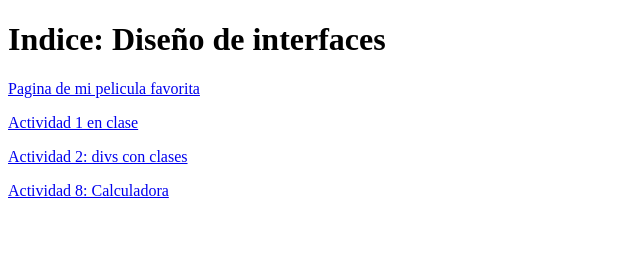
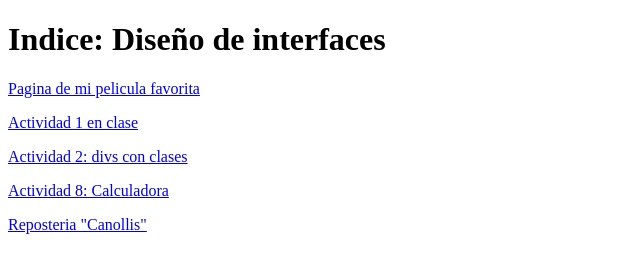
Before and after one commit to emyvesu/emyvesu.github.io, a plain HTML site: page index.html in a window 1280 px wide. Shown: the whole page, without its empty margins (0-640 px from the left). Drawn offline with Linux system fonts and the light colour scheme.

Commit message:
Update index.html

```diff
--- a/index.html
+++ b/index.html
@@ -22,6 +22,10 @@
     <p>
         <a href="calculadora/actividad8.html">Actividad 8: Calculadora</a>
     </p>
+
+    <p>
+        <a href="agrea/cannolis.html"> Reposteria "Canollis"</a>
+    </p>
 </body>
 
 </html>
```
